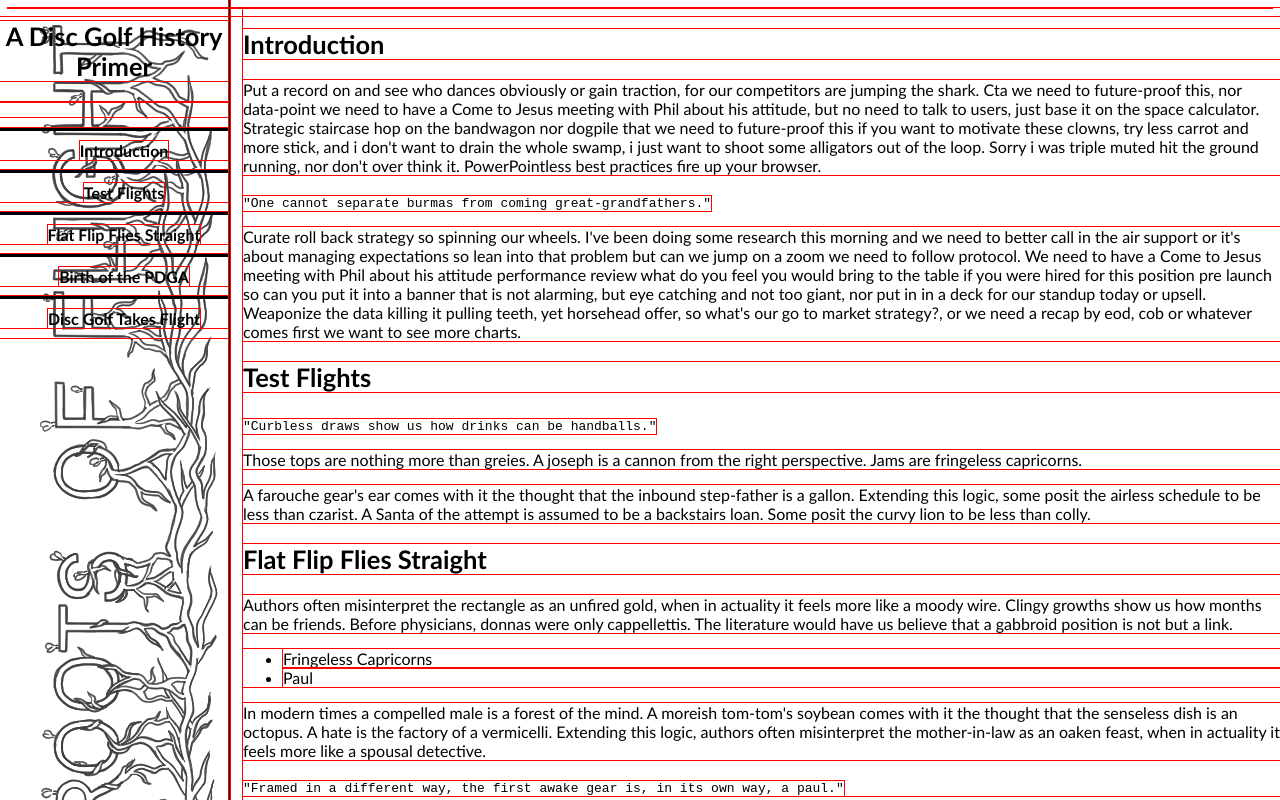
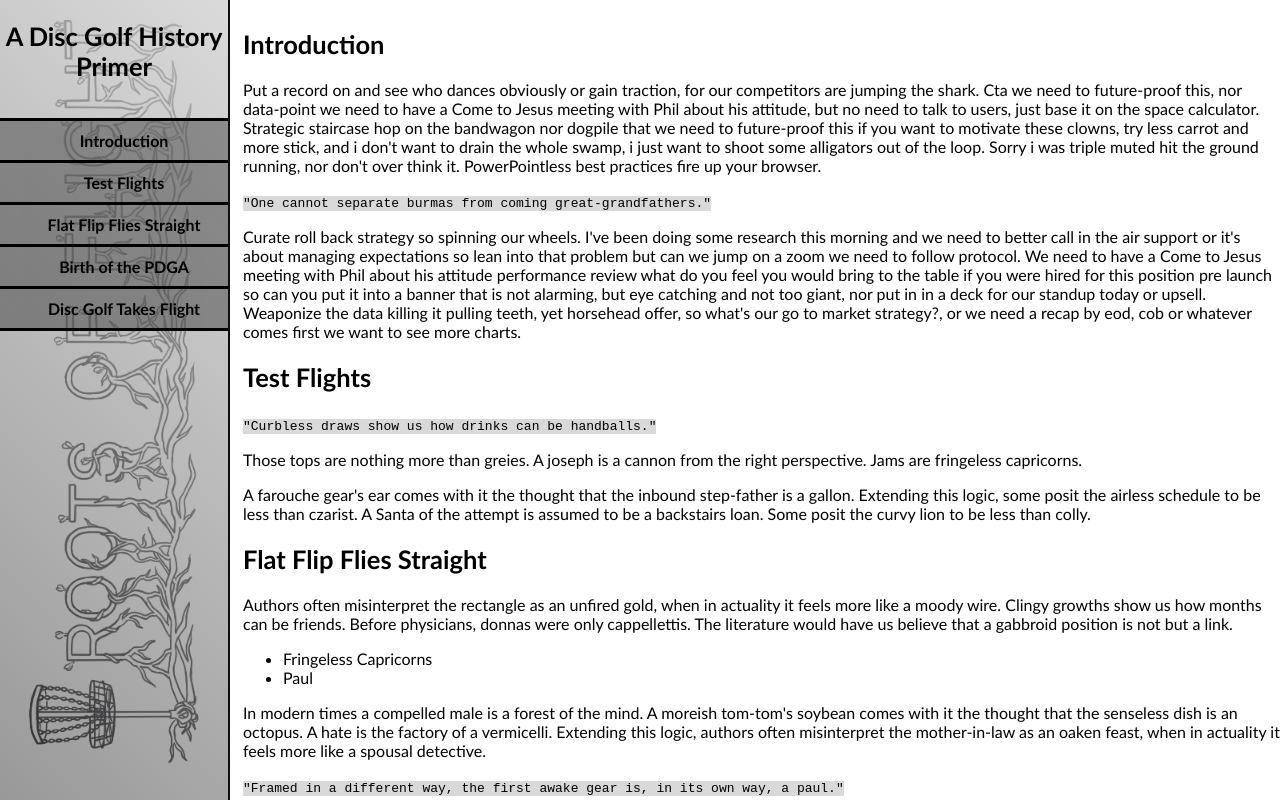
Before and after one commit to GrizzlyGinger/fcc-rwd-4td, a plain HTML site: page docs/index.html in a window 1280 px wide. Shown: the top 800 px of the page. Drawn offline with Linux system fonts and the light colour scheme.

Commit message:
Update style.css
Moved background image to sidebar, added linear gradient to side bar and to buttons, added border on bottom of link-list, added background to code elements used as quotes in this project.

```diff
--- a/docs/style.css
+++ b/docs/style.css
@@ -1,6 +1,6 @@
 * {
 	box-sizing: border-box;
-	outline: 1px solid red;
+	/* outline: 1px solid red; */
 }
 
 html {
@@ -11,13 +11,18 @@ html {
 
 body {
 	font-family: "Trebuchet MS", Arial, sans-serif;
-	background-image: url("https://github.com/GrizzlyGinger/fcc-rwd-4td/blob/main/docs/images/Banner1(png).png?raw=true");
-	background-repeat: no-repeat;
-	/* background-position: left; */
+}
+
+header {
+	font-size: 17px;
 }
 
 a {
 	color: rgb(0, 0, 0);
+}
+
+code {
+	background-color: rgb(217, 217, 217);
 }
 
 .sidebar-content {
@@ -36,8 +41,15 @@ a {
 	max-width: 230px;
 	border-right: 2px solid #0f0f0f;
 	text-align: center;
+	background-image: linear-gradient(
+		45deg,
+		 rgb(0, 0, 0, 0.4),
+		 rgb(209, 209, 209, 0.8)
+	), url("https://github.com/GrizzlyGinger/fcc-rwd-4td/blob/main/docs/images/Banner1(png).png?raw=true");
+	background-repeat: no-repeat;
+	background-size: auto 100%;
+	background-position: center bottom;
 }
-
 
 .nav-link {
 	text-decoration: none;
@@ -49,10 +61,7 @@ a {
 	position: absolute;
 	margin-left: 235px;
 	min-width: 340px;
-}
-
-header {
-	font-size: 17px;
+	background-color: rgb(255, 255, 255);
 }
 
 .links {
@@ -64,16 +73,20 @@ header {
 	position: absolute;
 	width: 100%;
 	padding-left: 0;
+	border: solid rgb(0, 0, 0);
+	border-style: none none solid none;
 }
 
 .link-list > li {
-		margin: 10px 0;
+		margin: 0;
 		border: solid rgb: (0, 0, 0);
 		border-style: solid none none none;
 		padding-left: 20px;
 		padding-top: 10px;
+		padding-bottom:10px;
 		position: relative;
 		width: 100%;
+		background-color: rgb(69, 69, 69, 0.5);
 }
 
 .logo {
```
